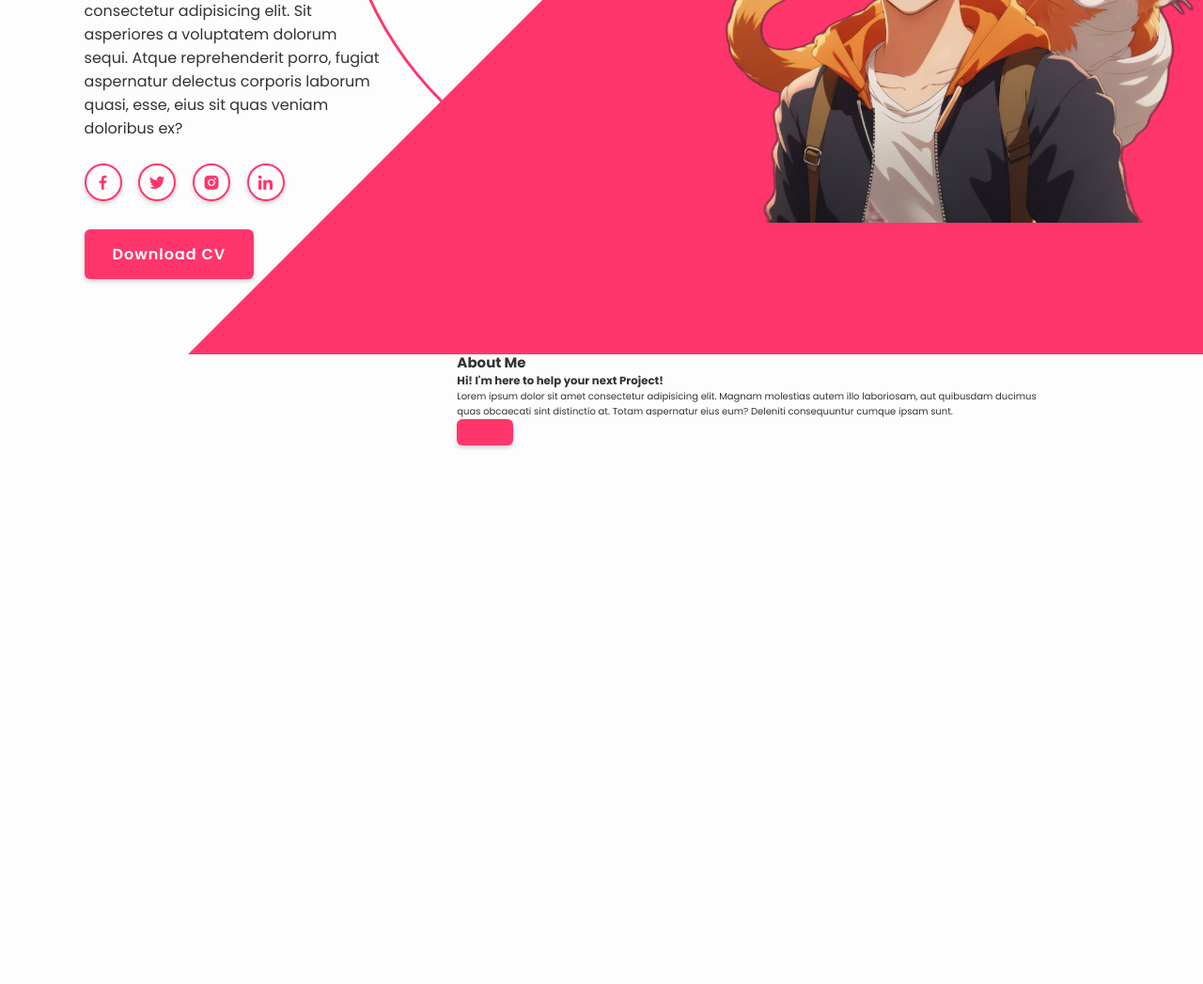
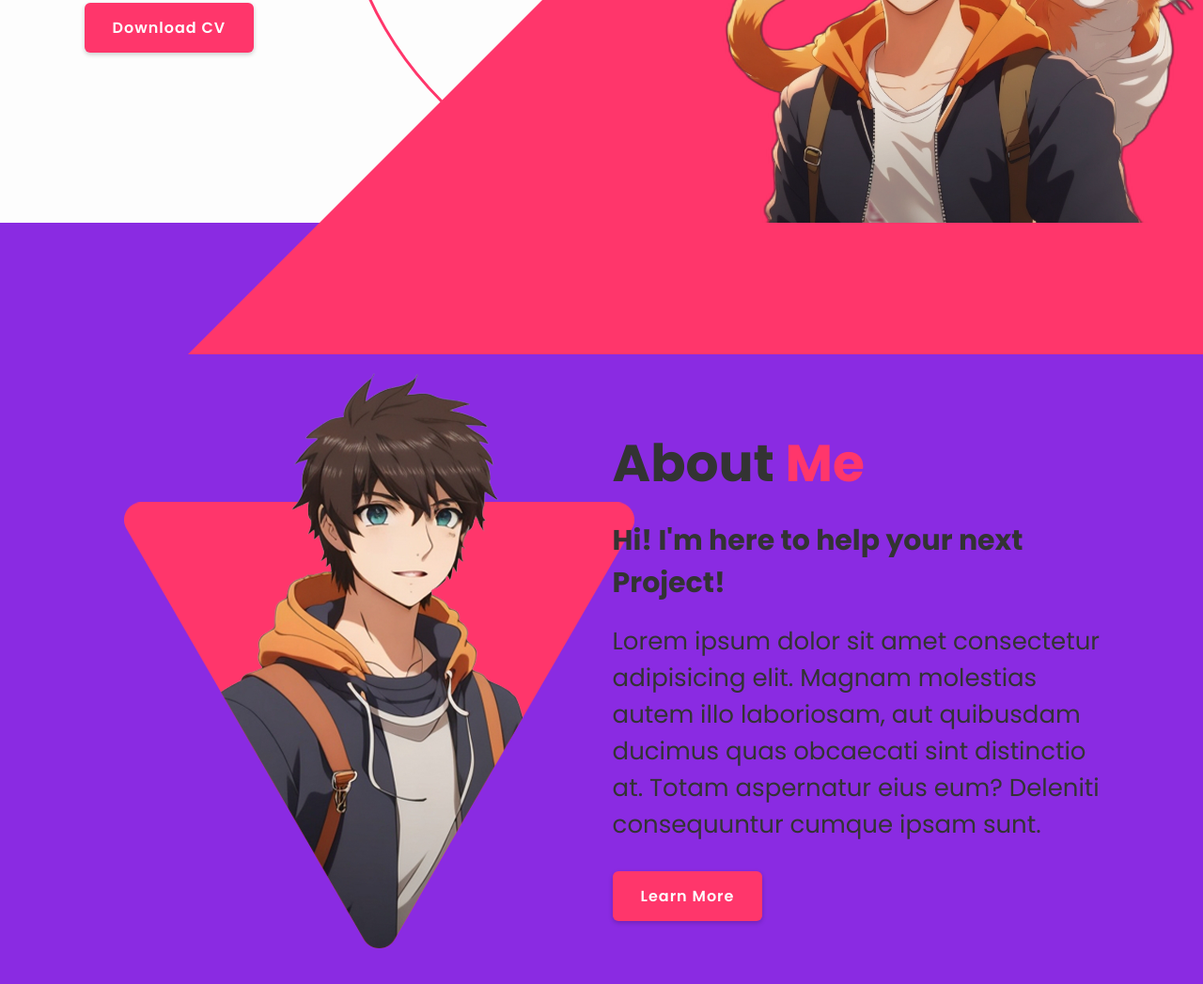
Before and after one commit to Simoncl20/personal_portfolio, a plain HTML site: page index.html in a window 1280 px wide. Shown: the part 563-1610 px from the top of the page at 94% size. Before the commit the page ends 1082 px from the top, so only its background shows below. Drawn offline with nearby package versions, Linux system fonts and the light colour scheme.

Commit message:
About Section Finish

```diff
--- a/css/styles.css
+++ b/css/styles.css
@@ -219,3 +219,38 @@ section {
     width: 40%;
     pointer-events: none;
 }
+
+span {
+    color: var(--main-color);
+}
+
+.about{
+    display: flex;
+    justify-content: center;
+    align-items: center;
+    gap: 5rem;
+    background-color: blueviolet;
+}
+
+.about-img{
+    width: 40vw;
+}
+
+.heading{
+    font-size: 5.5rem;
+    text-align: center;
+}
+
+.about-content h2{
+    text-align: left;
+    line-height: 2.2;
+}
+
+.about-content h3 {
+    font-size: 3rem;
+}
+
+.about-content p{
+    font-size: 2.6rem;
+    margin: 2rem 0 3rem
+}
--- a/index.html
+++ b/index.html
@@ -78,10 +78,10 @@
             </div>
             <div class="overlay"></div>
         </div>
-
         <div class="home-img">
             <img src="assets/home_img_rotated.png" alt="" />
         </div>
+        </section>
 
         <!-- About Section  -->
         <section class="about" id="about">
@@ -98,7 +98,7 @@
                     ducimus quas obcaecati sint distinctio at. Totam aspernatur
                     eius eum? Deleniti consequuntur cumque ipsam sunt.
                 </p>
-                <a href="#" class="btn"></a>
+                <a href="#" class="btn">Learn More</a>
             </div>
         </section>
     </section>
```
